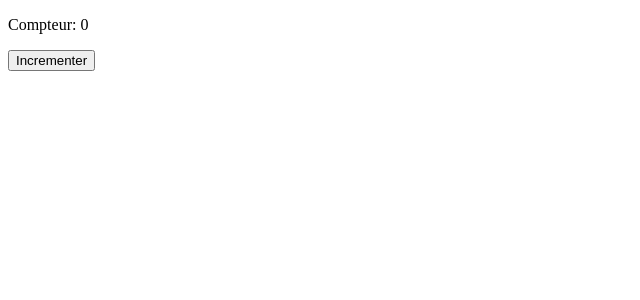
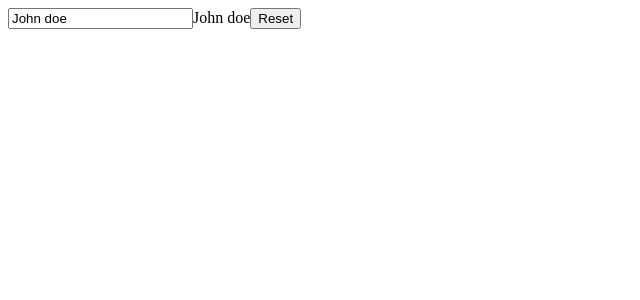
Before and after one commit to AurelBichop/React_graph, a React (Vite) app: page / in a window 1280 px wide. Shown: the top 300 px of the page, without its empty margins (0-640 px from the left). Built offline with nearby package versions, Linux system fonts and the light colour scheme.

Commit message:
formulaire avec champ controlé

```diff
--- a/src/App.jsx
+++ b/src/App.jsx
@@ -1,22 +1,30 @@
 import { useState } from "react";
 
-const title = "Hello World";
-const style = { color: "red", backgroundColor: "blue" };
-const showtitle = false;
+function App() {
+  const [firstname, setFirstname] = useState("John doe");
 
-const todos = ["Présenter réact", "Présenter le JSX", "Créer des composants"];
+  const handleChange = (e) => {
+    setFirstname(e.target.value);
+  };
 
-function App() {
-  const [count, setCount] = useState(0);
-
-  const increment = () => {
-    setCount(count + 1);
+  const reset = () => {
+    setFirstname("");
   };
 
   return (
     <>
-      <p>Compteur: {count}</p>
-      <button onClick={increment}>Incrementer</button>
+      <form>
+        <input
+          type="text"
+          name="firstname"
+          value={firstname}
+          onChange={handleChange}
+        />
+        {firstname}
+        <button onClick={reset} type="button">
+          Reset
+        </button>
+      </form>
     </>
   );
 }
```
